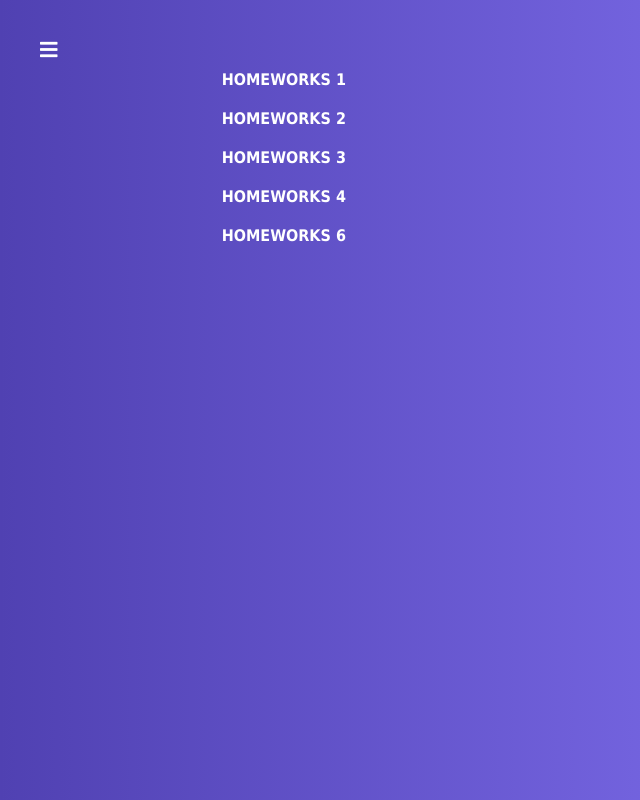
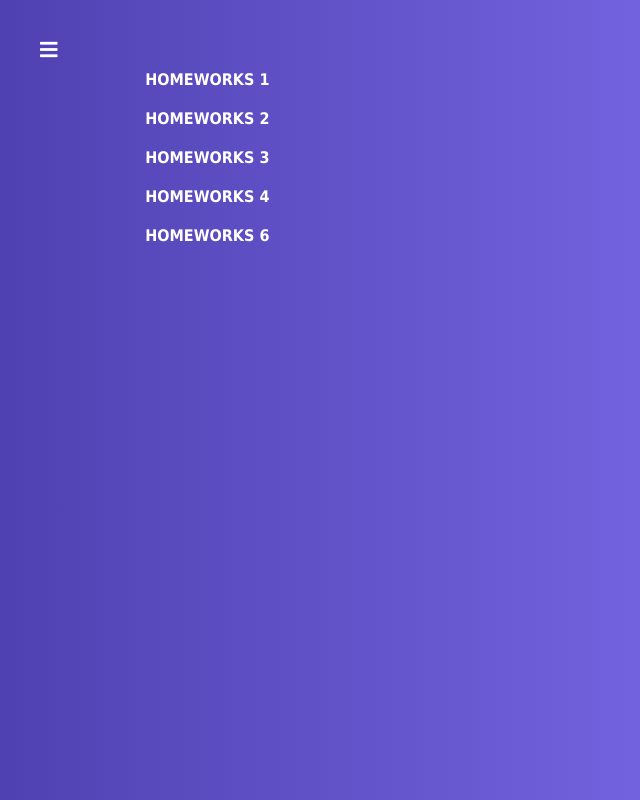
Before and after one commit to rebusok/homework, a React (Create React App) app: page /#/pre-junior in a window 768 px wide. Shown: the whole page, without its empty margins (0-640 px from the left). Built offline with nearby package versions, Linux system fonts and the light colour scheme.

Commit message:
fix media

```diff
--- a/src/p2-homeworks/h5/Routes.module.scss
+++ b/src/p2-homeworks/h5/Routes.module.scss
@@ -2,7 +2,7 @@
     display: flex;
     flex-direction: column;
     flex-grow: 1;
-
+    width: 40%;
     height: 100%;
     padding: 60px 20px;
 }
@@ -12,3 +12,13 @@
         width: 100%;
     }
 }
+@media screen and (min-width: 601px) and (max-width: 1100px){
+    .main {
+        width: 70%;
+    }
+}
+@media screen and (min-width: 1500px){
+    .main {
+        width: 25%;
+    }
+}
```
